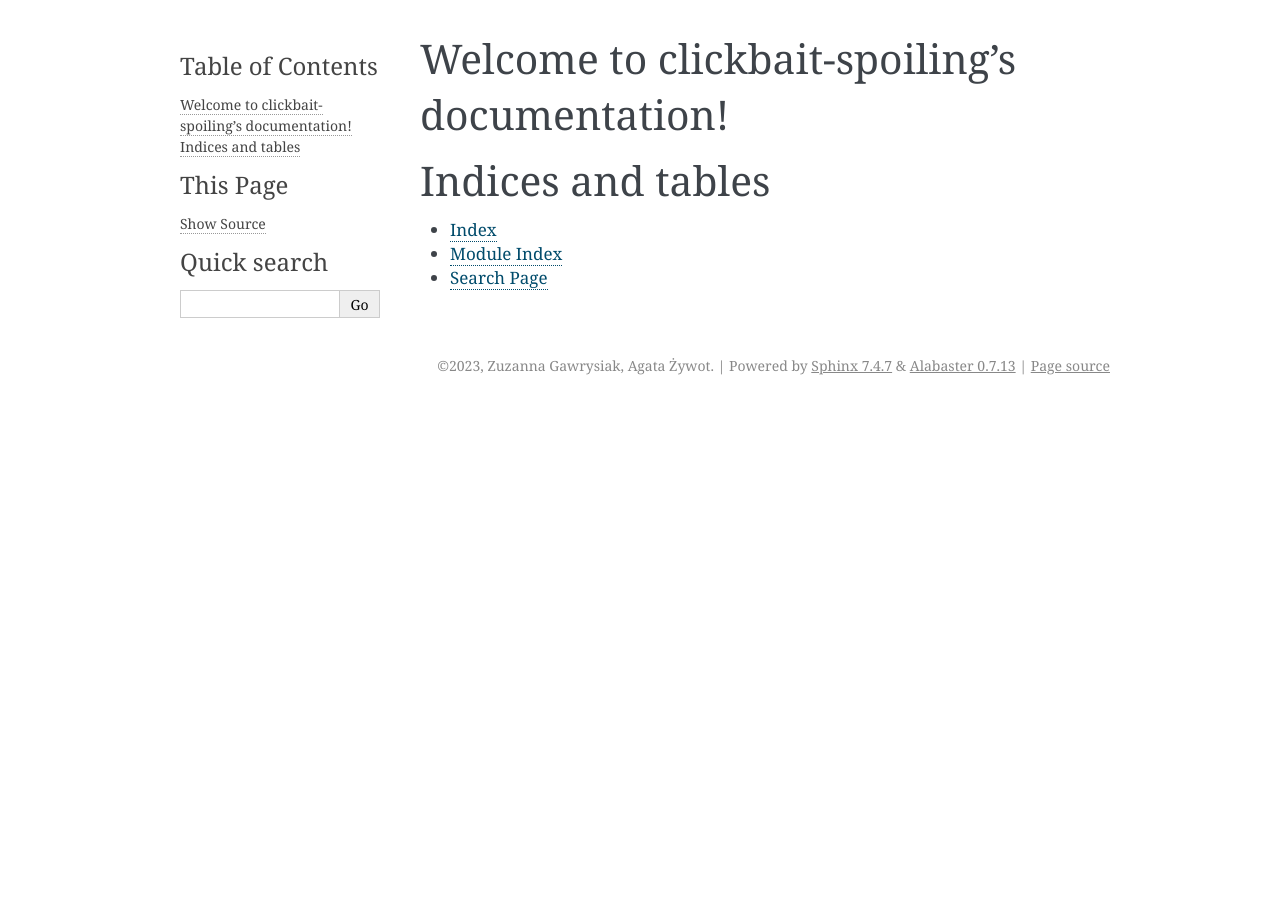
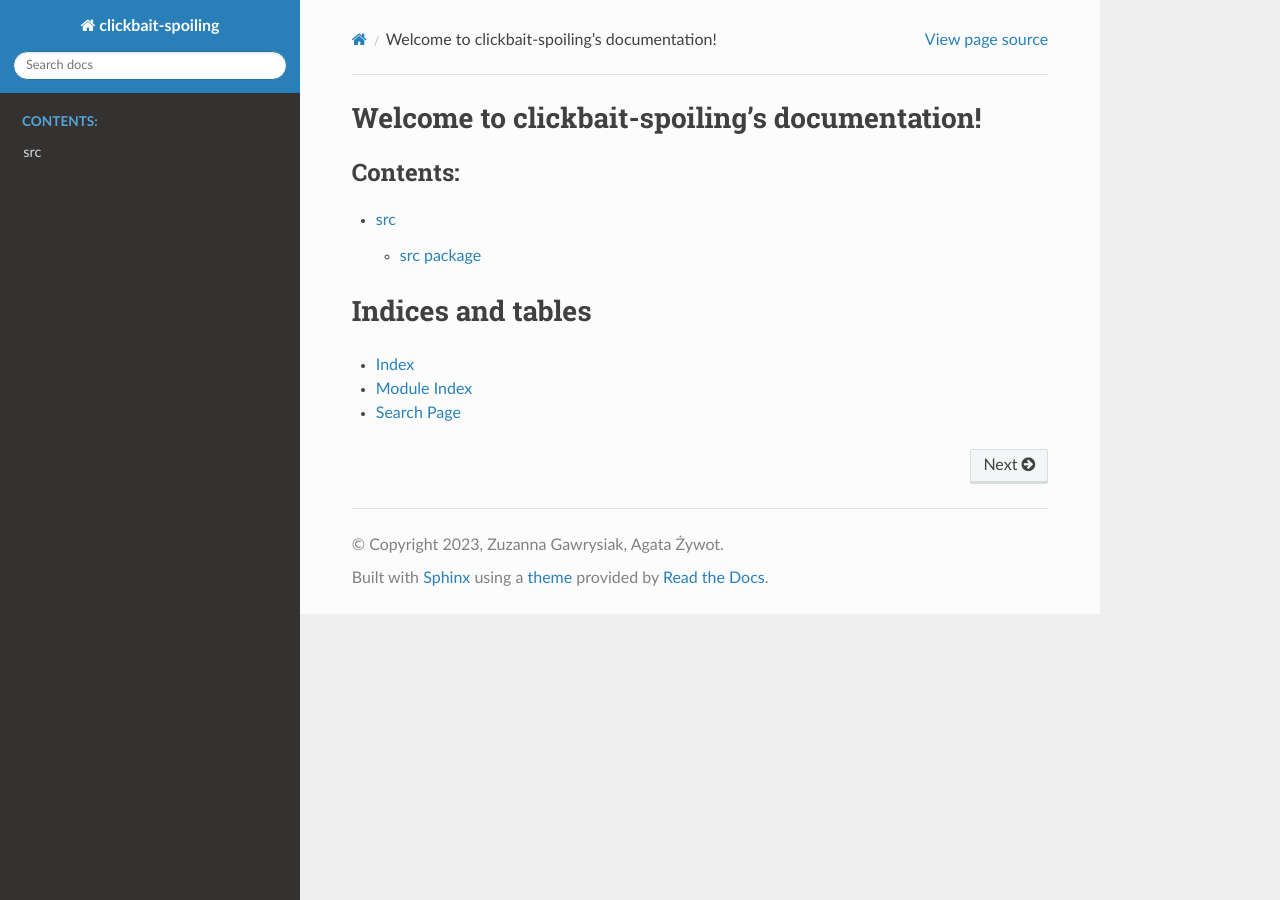
Before and after one commit to zuzg/clickbait-spoiling, a Sphinx documentation site: the page built from docs/index.rst, in a window 1280 px wide. Built offline with Sphinx 7.4.7 and the Read the Docs theme 2.0.0, drawn with Linux system fonts in a browser that asks for light colours.

Commit message:
Update documentation

```diff
--- a/docs/conf.py
+++ b/docs/conf.py
@@ -5,6 +5,10 @@
 
 # -- Project information -----------------------------------------------------
 # https://www.sphinx-doc.org/en/master/usage/configuration.html#project-information
+
+import os
+import sys
+sys.path.insert(0, os.path.abspath('..'))
 
 project = 'clickbait-spoiling'
 copyright = '2023, Zuzanna Gawrysiak, Agata Żywot'
@@ -14,7 +18,11 @@ release = '0.0'
 # -- General configuration ---------------------------------------------------
 # https://www.sphinx-doc.org/en/master/usage/configuration.html#general-configuration
 
-extensions = []
+extensions = [
+    'sphinx.ext.autodoc',
+    'sphinx.ext.viewcode',
+    'sphinx.ext.napoleon'
+]
 
 templates_path = ['_templates']
 exclude_patterns = ['_build', 'Thumbs.db', '.DS_Store']
@@ -24,5 +32,5 @@ exclude_patterns = ['_build', 'Thumbs.db', '.DS_Store']
 # -- Options for HTML output -------------------------------------------------
 # https://www.sphinx-doc.org/en/master/usage/configuration.html#options-for-html-output
 
-html_theme = 'alabaster'
+html_theme = 'sphinx_rtd_theme'
 html_static_path = ['_static']
--- a/docs/index.rst
+++ b/docs/index.rst
@@ -10,6 +10,7 @@ Welcome to clickbait-spoiling's documentation!
    :maxdepth: 2
    :caption: Contents:
 
+   modules
 
 
 Indices and tables
--- /dev/null
+++ b/docs/modules.rst
@@ -0,0 +1,7 @@
+src
+===
+
+.. toctree::
+   :maxdepth: 4
+
+   src
--- a/environment.yml
+++ b/environment.yml
@@ -8,6 +8,7 @@ dependencies:
   - mypy
   - pytest
   - sphinx
+  - sphinx-rtd-theme
   - jupyter
   - pandas
   - plotly
```
Also changed, not shown: docs/src.rst (added, +45 -0 lines).
